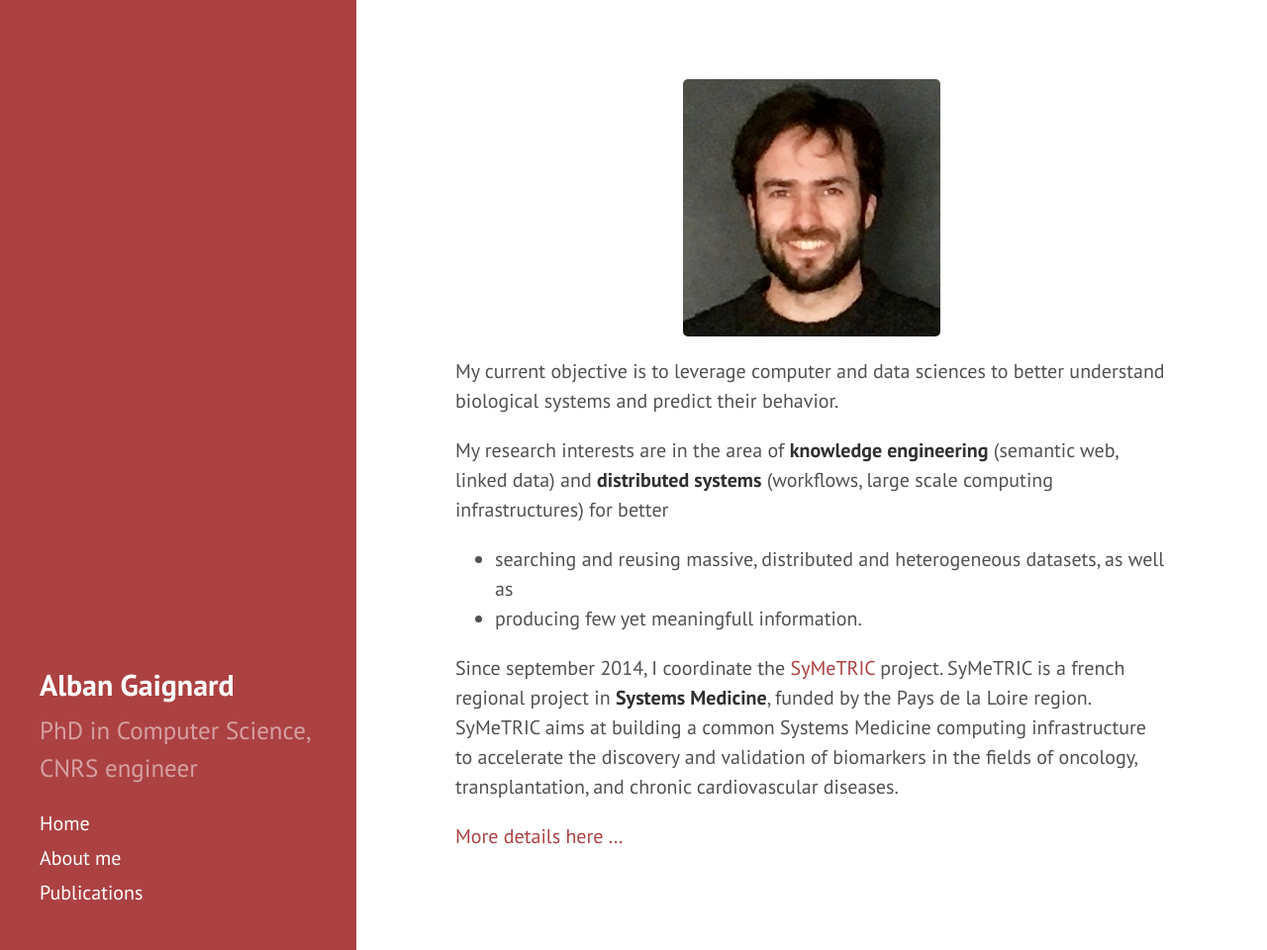
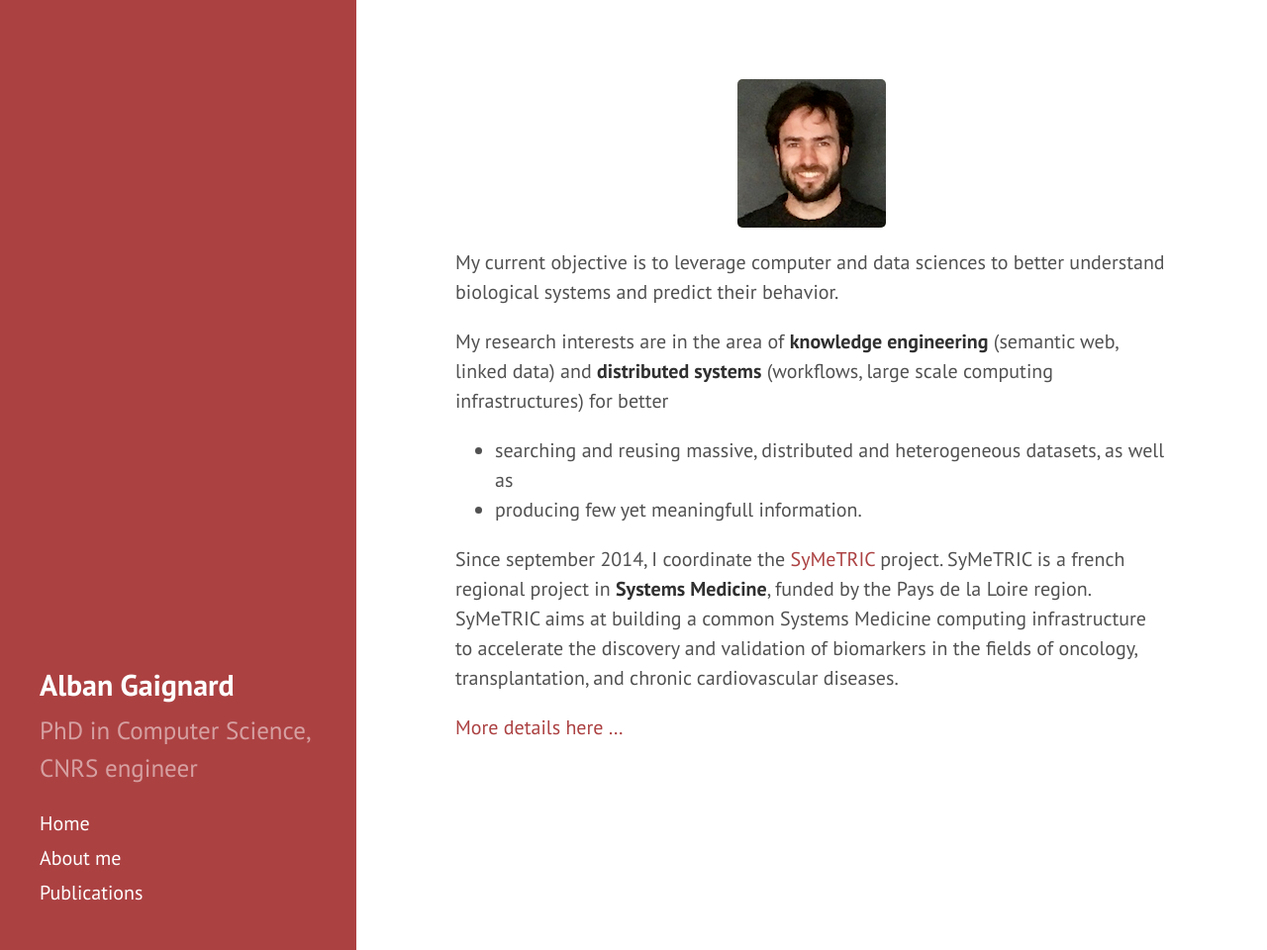
Before and after one commit to albangaignard/albangaignard.github.io, a Jekyll site: the page built from index.md, in a window 1280 px wide and 960 px high. Shown: the whole window at 99% size. Built offline with Jekyll 4.4.1, drawn with Linux system fonts in a browser that asks for light colours.

Commit message:
Update index.md

```diff
--- a/index.md
+++ b/index.md
@@ -4,7 +4,7 @@ title: Home
 ---
 
 <p align="center">
-<img src="public/media/profile-2019.png">
+<img src="public/media/profile-2019-150px.png">
 </p>
 
 My current objective is to leverage computer and data sciences to better understand biological systems and predict their behavior.
```
